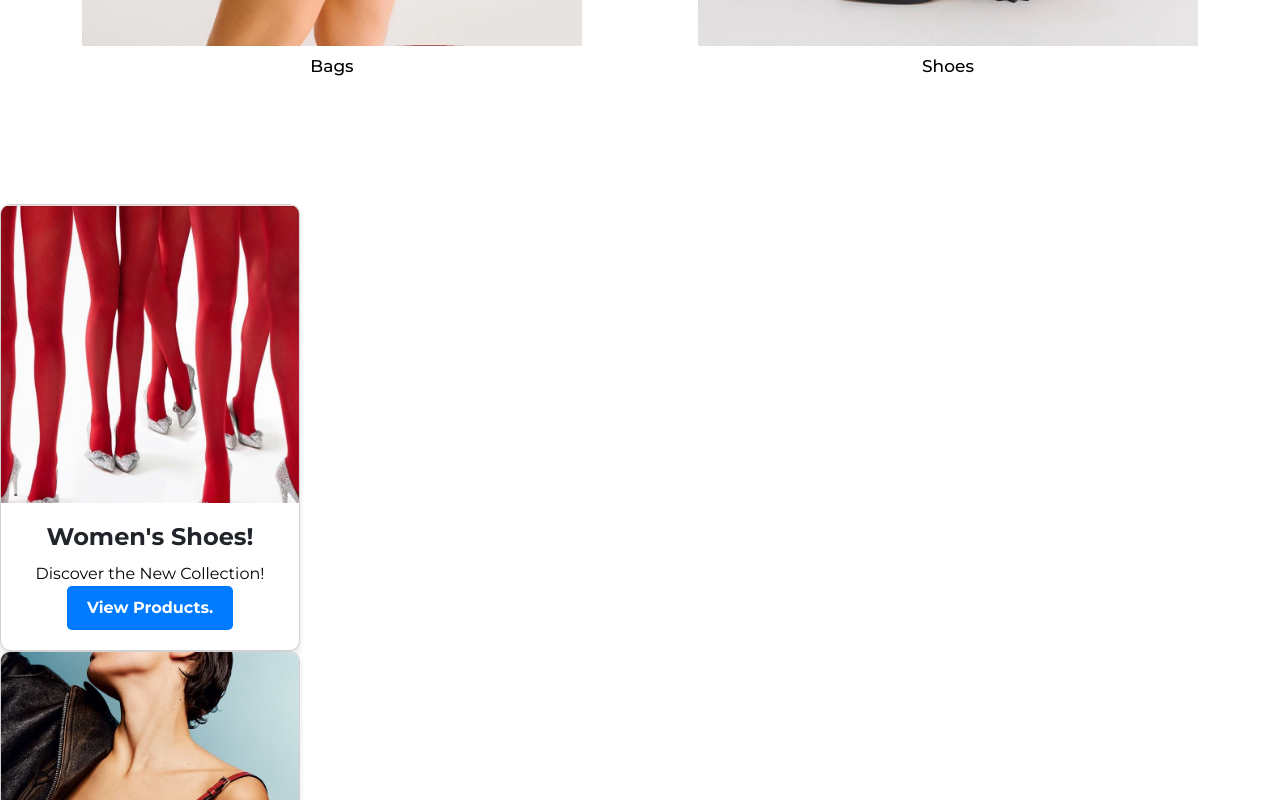
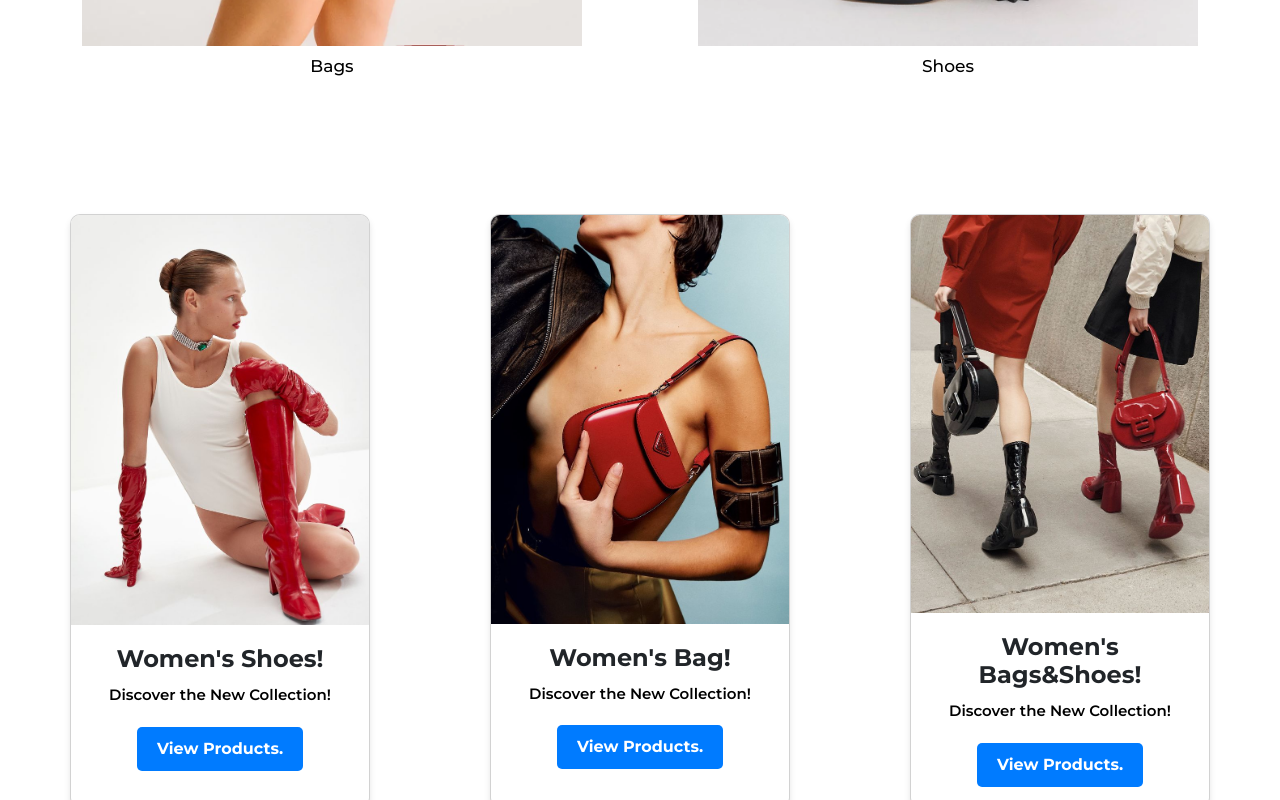
Before and after one commit to shemshajili/Ecommerce, a React (Create React App) app: page /home in a window 1280 px wide. Shown: the part 3119-3919 px from the top of the page. Built offline with nearby package versions, Linux system fonts and the light colour scheme; no server answers.

Commit message:
Cart added

```diff
--- a/src/pages/Home.jsx
+++ b/src/pages/Home.jsx
@@ -21,7 +21,7 @@ import 'react-responsive-carousel/lib/styles/carousel.min.css';
 import img1 from '../assets/images/Alexander Wang Pre-Fall 2018 Fashion Show (1).jpeg'
 import img2 from '../assets/images/Alexander Wang Pre-Fall 2018 Fashion Show (2).jpeg'
 import img3 from '../assets/images/Alexander Wang Pre-Fall 2018 Fashion Show.jpeg'
-import img4 from '../assets/images/The Frankie Shop — High End Fashion Clothes for Women (1).jpeg'
+import img4 from '../assets/images/Memet Erol for Elele Turkey with Anastasiia Apukhtina.jpeg'
 import img5 from '../assets/images/Lara Angelil Flashes Hi-Style Accessories in ELLE UK March 2022 — Anne of Carversville.jpeg'
 import img6 from '../assets/images/Bolso Lula de charol con hebilla - Negro _ CHARLES & KEITH.jpeg'
 
@@ -237,13 +237,13 @@ const Home = () => {
           </div>
         </Container>
       </section>
-      <section>
+      <section className='cardHome'>
       <div class="card">
-    <img src={img4} alt="Women's Shoes and Bags!" />
+    <img className='shoesImg' src={img4} alt="Women's Shoes and Bags!" />
     <div class="card-content">
       <h2 class="card-title">Women's Shoes!</h2>
       <p class="card-description">Discover the New Collection!</p>
-      <a href="link-to-category" class="card-button">View Products.</a>
+      <a href="link-to-category" class="card-button"><Link to={'/shoes'}>View Products.</Link></a>
     </div>
     </div>
     <div class="card">
@@ -251,15 +251,15 @@ const Home = () => {
     <div class="card-content">
       <h2 class="card-title">Women's Bag!</h2>
       <p class="card-description">Discover the New Collection!</p>
-      <a href="link-to-category" class="card-button">View Products.</a>
+      <a href="link-to-category" class="card-button"><Link to={'/bags'}>View Products.</Link></a>
     </div>
     </div>
     <div class="card">
     <img src={img6} alt="Women's Shoes and Bags!" />
     <div class="card-content">
-      <h2 class="card-title">Women's Bags and  Shoes!</h2>
+      <h2 class="card-title">Women's Bags&Shoes!</h2>
       <p class="card-description">Discover the New Collection!</p>
-      <a href="link-to-category" class="card-button">View Products.</a>
+      <a href="link-to-category" class="card-button"><Link to={'/shop'}>View Products.</Link></a>
     </div>
     </div>
       </section>
--- a/src/styles/home.css
+++ b/src/styles/home.css
@@ -386,7 +386,16 @@
   max-width: 300px;
   width: 100%;
   text-align: center;
+}
+
+.card .shoesImg{
+  height: 410px !important;
+}
+.cardHome{
   display: flex;
+  justify-content: space-between;
+  padding: 70px;
+
 }
 
 .card img {
@@ -406,8 +415,9 @@
 }
 
 .card-description {
-  font-size: 16px;
+  font-size: 15px;
   margin-top: 10px;
+  font-weight: 600;
 }
 
 .card-button {
@@ -419,10 +429,11 @@
   border-radius: 5px;
   font-weight: bold;
   transition: background-color 0.3s;
+  margin-top: 20px;
 }
 
 .card-button:hover {
-  background-color: #0056b3;
+  background-color: #ffffff;
 }
 
 @keyframes moveText {
```
Also changed, not shown: src/assets/images/Memet Erol for Elele Turkey with Anastasiia Apukhtina.jpeg (added).
